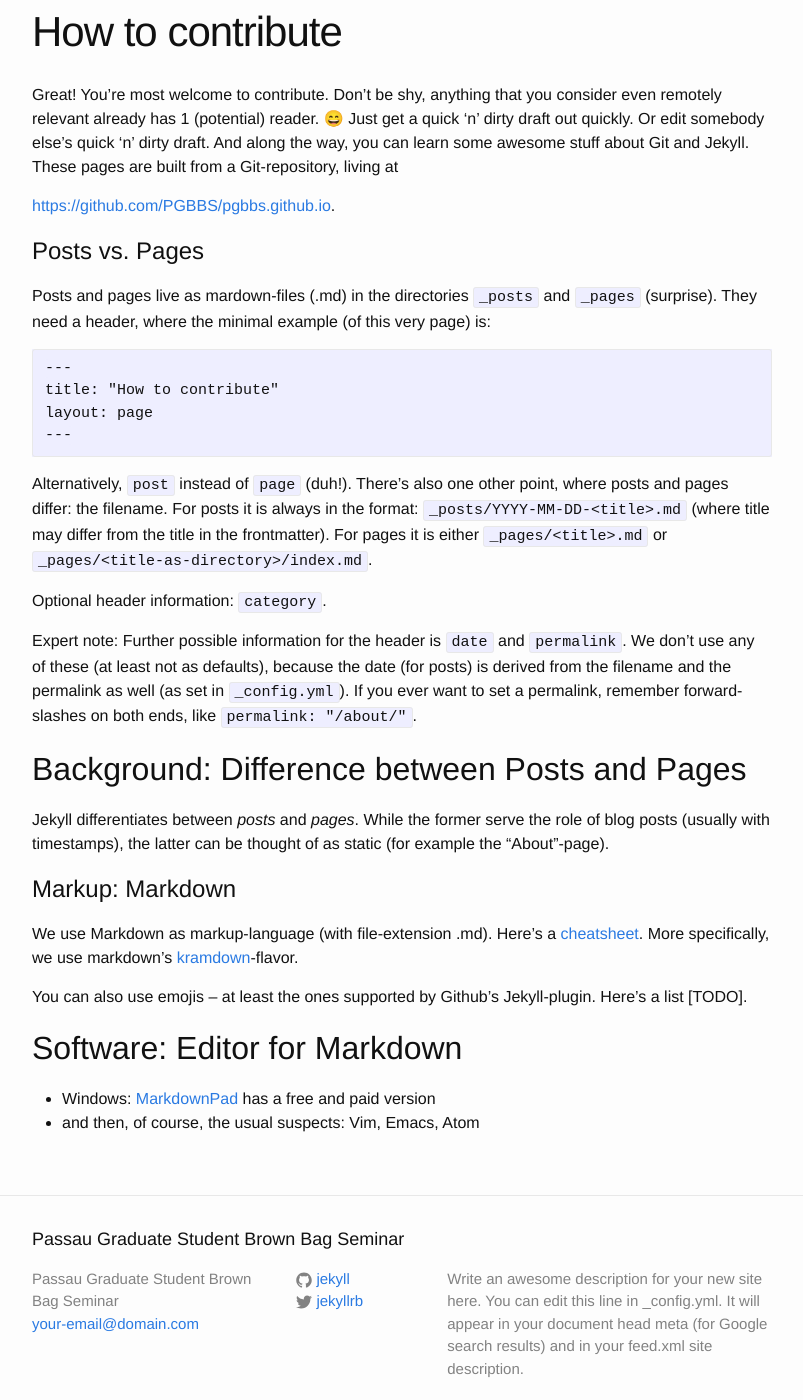
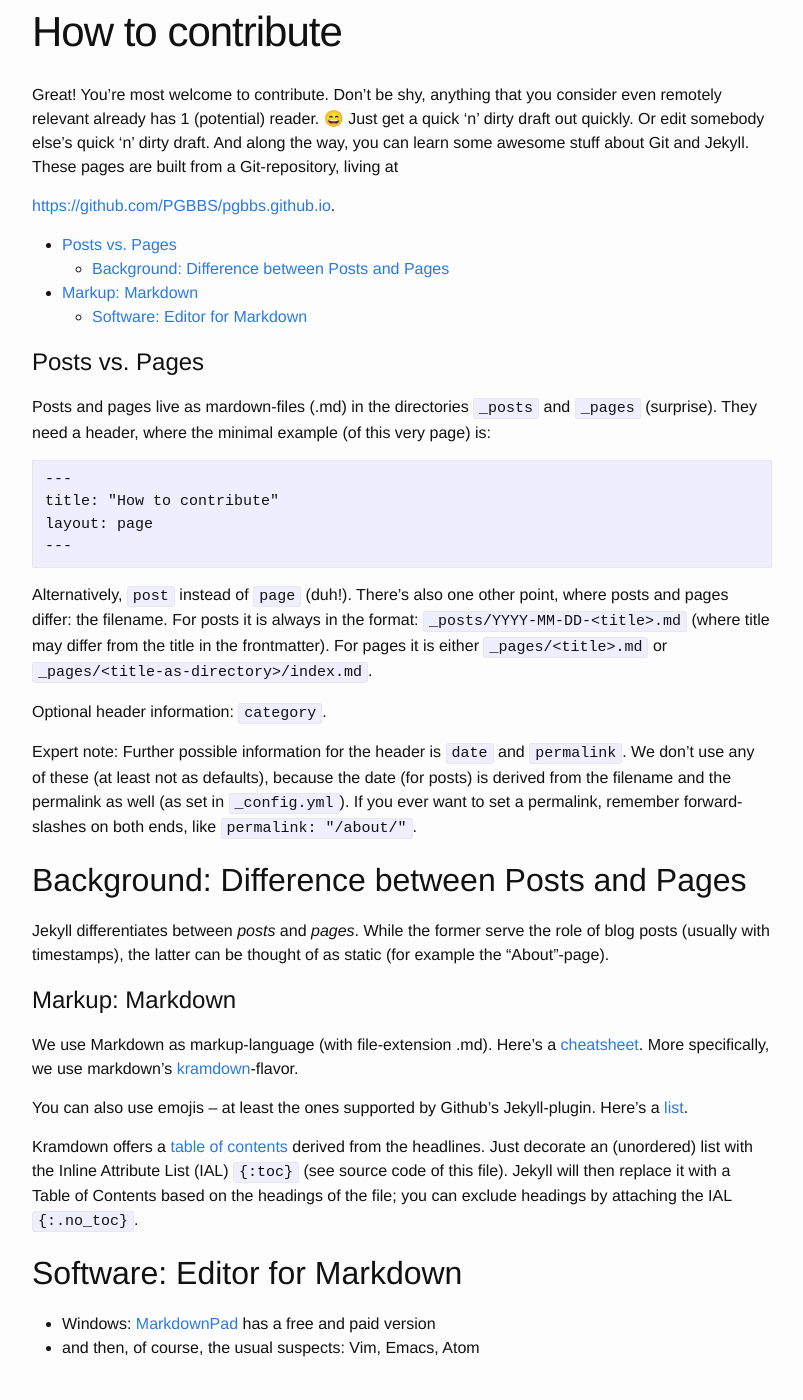
Before and after one commit to PGBBS/pgbbs.github.io, a Jekyll site: the page built from _pages/how-to-contribute.md, in a window 1280 px wide and 1400 px high, scrolled down 193 px. Shown: the whole window, without its empty margins (238-1041 px from the left). Built offline with Jekyll 4.4.1, drawn with Linux system fonts in a browser that asks for light colours; emoji names are drawn with the system emoji font.

Commit message:
toc for Jekyll-pages via kramdown's {:toc}

```diff
--- a/_pages/how-to-contribute.md
+++ b/_pages/how-to-contribute.md
@@ -11,6 +11,9 @@
 living at
 
 [https://github.com/PGBBS/pgbbs.github.io](https://github.com/PGBBS/pgbbs.github.io).
+
+- TOC
+{:toc}
 
 # Posts vs. Pages
 
@@ -52,7 +55,15 @@
 [kramdown](http://kramdown.gettalong.org/syntax.html)-flavor.
 
 You can also use emojis -- at least the ones supported by Github's
-Jekyll-plugin. Here's a list [TODO].
+Jekyll-plugin. Here's a [list](http://www.webpagefx.com/tools/emoji-cheat-sheet/).
+
+Kramdown offers a
+[table of contents](http://kramdown.gettalong.org/converter/html.html#toc)
+derived from the headlines. Just decorate an (unordered) list with the
+Inline Attribute List (IAL) `{:toc}` (see source code of this
+file). Jekyll will then replace it with a Table of Contents based on
+the headings of the file; you can exclude headings by attaching the
+IAL `{:.no_toc}`.
 
 ## Software: Editor for Markdown
 
```
